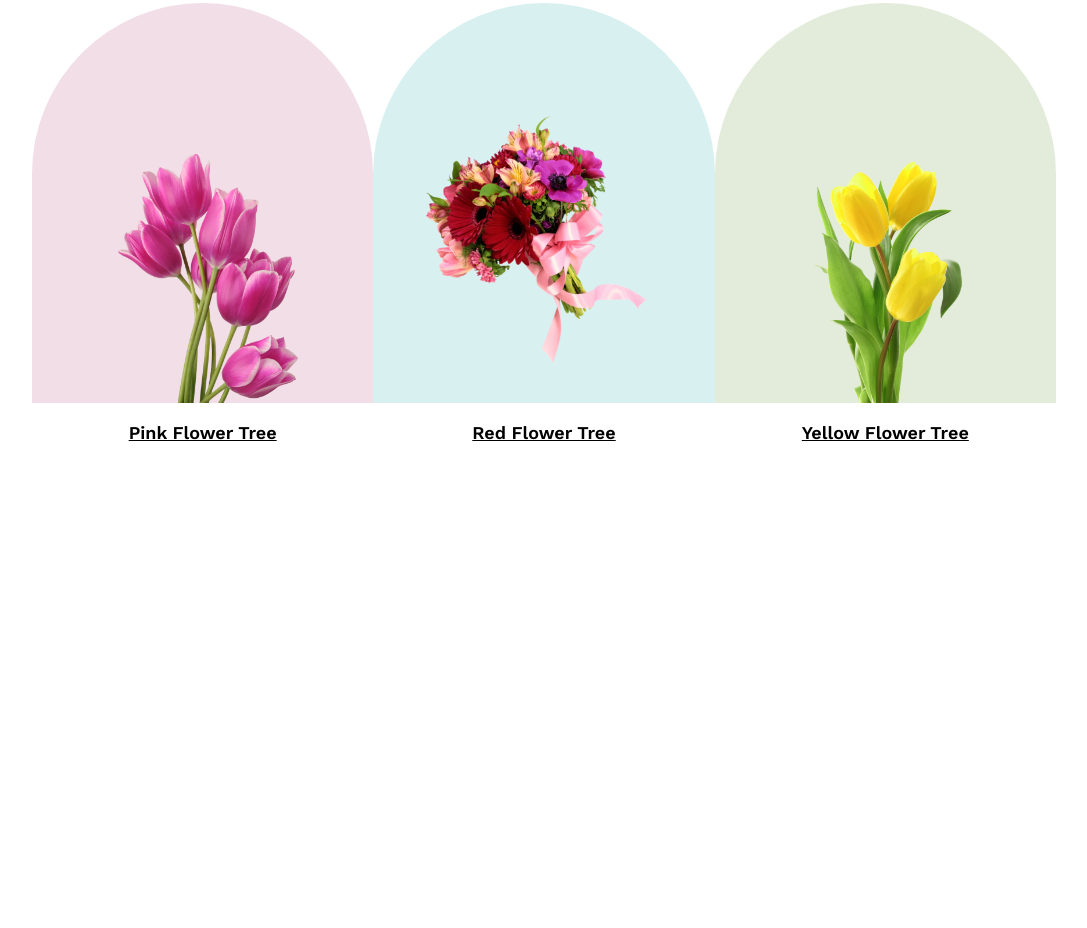
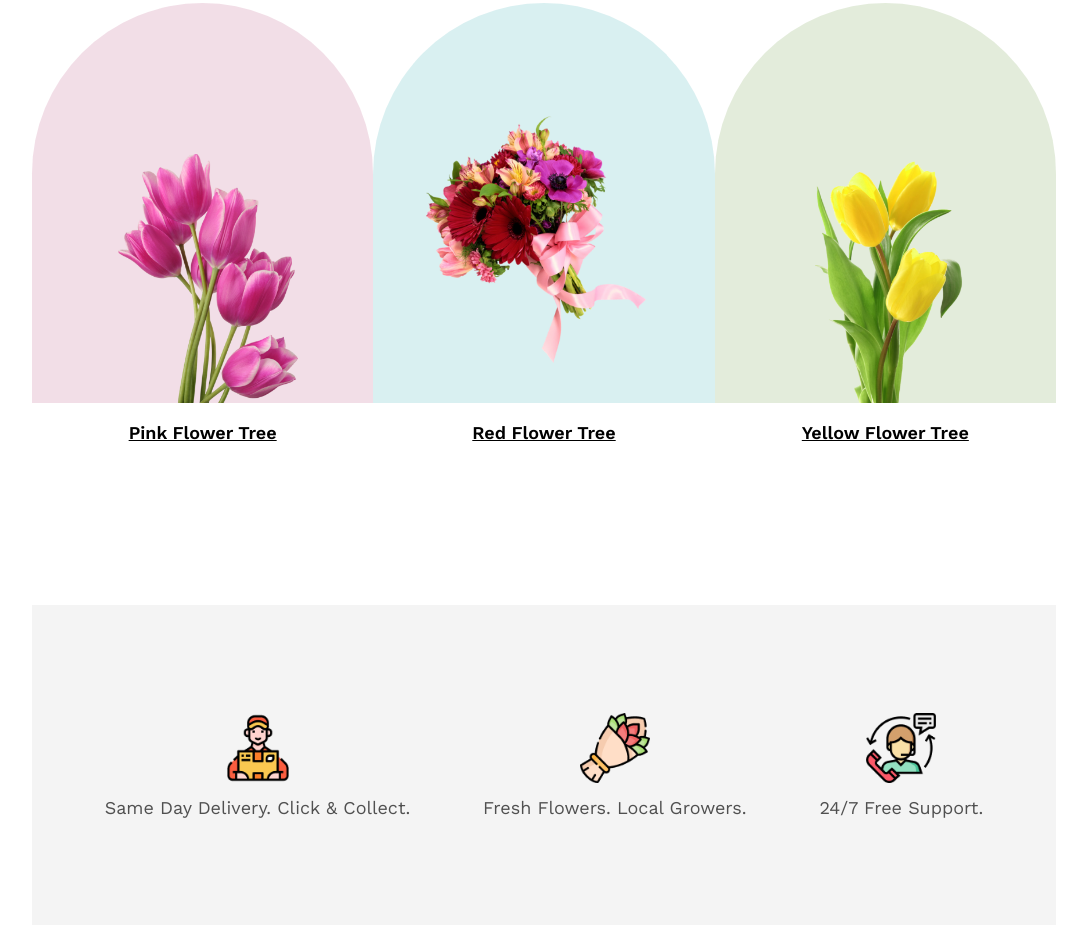
Before and after one commit to muddasirfaiyaj66/flower-shop-assignment, a plain HTML site: page index.html in a window 1280 px wide. Shown: the part 1025-1953 px from the top of the page, without its empty margins (96-1183 px from the left). Before the commit the page ends 1630 px from the top, so only its background shows below. Drawn offline with nearby package versions, Linux system fonts and the light colour scheme.

Commit message:
we provides section complete

```diff
--- a/index.html
+++ b/index.html
@@ -14,7 +14,7 @@
 </head>
 
 <body>
-        <!-- Banner section start from here -->
+    <!-- Banner section start from here -->
     <header>
         <section class="banner-container">
             <div class="banner-content">
@@ -38,7 +38,7 @@
         </section>
     </header>
     <main>
-            <!-- Our featured section start from here -->
+        <!-- Our featured section start from here -->
         <section class="our-featured-container">
             <div class="our-featured-title">
                 <h1>Our Featured Flowers</h1>
@@ -48,14 +48,38 @@
                     looking at its layout.</p>
             </div>
             <div class="our-featured-box-container">
-                <div class="our-featured-box-1"><img class="our-featured-image-1" src="Flower Asset/pngwing 6.png" alt="Flower Picture">
+                <div class="our-featured-box-1"><img class="our-featured-image-1" src="Flower Asset/pngwing 6.png"
+                        alt="Flower Picture">
                     <h5> <u>Pink Flower Tree</u></h5>
                 </div>
-                <div class="our-featured-box-2"><img class="our-featured-image-2" src="Flower Asset/pngwing 5.png" alt="Flower Picture">
+                <div class="our-featured-box-2"><img class="our-featured-image-2" src="Flower Asset/pngwing 5.png"
+                        alt="Flower Picture">
                     <h5> <u>Red Flower Tree</u></h5>
                 </div>
-                <div class="our-featured-box-3"><img class="our-featured-image-3" src="Flower Asset/pngwing 7.png" alt="Flower Picture">
+                <div class="our-featured-box-3"><img class="our-featured-image-3" src="Flower Asset/pngwing 7.png"
+                        alt="Flower Picture">
                     <h5> <u>Yellow Flower Tree</u></h5>
+                </div>
+            </div>
+        </section>
+            <!-- We provides section start from here -->
+        <section class="we-provides">
+            <div class="we-provides-box">
+                <img src="Flower Asset/Group 57.png" alt="Delivery man image" class="we-provides-icon">
+                <div class="we-provides-description">
+                    <p>Same Day Delivery. Click & Collect.</p>
+                </div>
+            </div>
+            <div class="we-provides-box">
+                <img src="Flower Asset/Group 58.png" alt="Flower icon picture" class="we-provides-icon">
+                <div class="we-provides-description">
+                    <p>Fresh Flowers. Local Growers.</p>
+                </div>
+            </div>
+            <div class="we-provides-box">
+                <img src="Flower Asset/Group 59.png" alt="Support icon" class="we-provides-icon">
+                <div class="we-provides-description">
+                    <p>24/7 Free Support.</p>
                 </div>
             </div>
         </section>
--- a/styles/style.css
+++ b/styles/style.css
@@ -1,9 +1,22 @@
+/* Common Styles */
+
 * {
     margin: 0px;
     padding: 0px;
     font-family: 'Lato', sans-serif;
     font-family: 'Open Sans', sans-serif;
     font-family: 'Work Sans', sans-serif;
+}
+.btn{
+    margin-left: 170px;
+    padding: 20px 38px;
+    background-color: #E55473;
+    color:white;
+    font-size: 20px;
+    font-weight: 700;
+    text-align: center;
+    border: none;
+    border-radius: 5px;
 }
 
 /* banner section styles */
@@ -39,17 +52,7 @@
     margin-left: 170px;
     margin-bottom: 30px;
 }
-.btn{
-    margin-left: 170px;
-    padding: 20px 38px;
-    background-color: #E55473;
-    color:white;
-    font-size: 20px;
-    font-weight: 700;
-    text-align: center;
-    border: none;
-    border-radius: 5px;
-}
+
 /* Our Featured Section Styles */
 .our-featured-container{
     width: 80%;
@@ -137,3 +140,29 @@
     padding: 15px;
 
 }
+/* we provides section styles */
+.we-provides{
+    width: 80%;
+    margin: auto;
+    height: 320px;
+    display: flex;
+   justify-content: space-evenly;
+    align-items: center;
+    background-color: #2727270D;
+    margin-bottom: 100px;
+}
+.we-provides-box{
+  text-align: center;
+}
+.we-provides-box img{
+    width: 70px;
+
+
+}
+.we-provides-description{
+    text-align: center;
+    font-size: 18px;
+    font-weight: 400;
+    color:#272727CC;
+    margin-top: 10px;
+}
```
